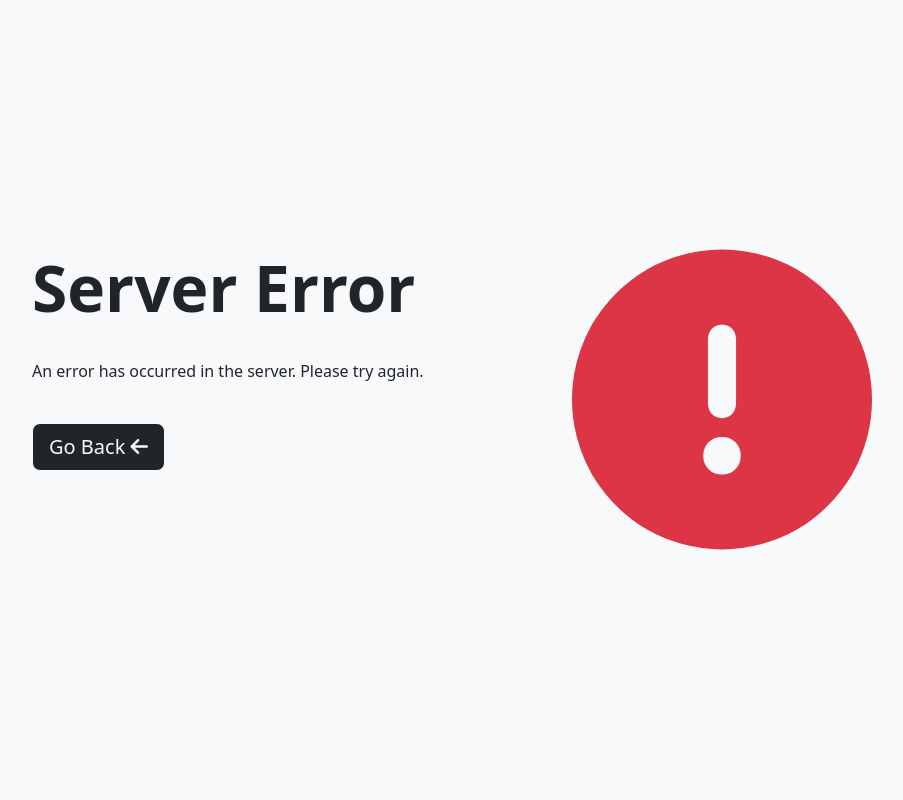
After one commit to cmcaquilala/SP-Davao-del-Sur-Forecast, a Django app: template dashboard/templates/500.html in a window 1280 px wide. The commit adds this page. Shown: the whole page, without its empty margins (188-1091 px from the left). Run offline with Django 4.2, Linux system fonts and the light colour scheme; the template is opened without the code that fills it, so the values that code supplies are empty; some libraries are stand-ins or nearby versions.

Commit message:
added error handling

```diff
--- /dev/null
+++ b/dashboard/templates/500.html
@@ -0,0 +1,47 @@
+{% load static %}
+<!DOCTYPE html>
+<html lang="en">
+<head>
+    <meta charset="UTF-8">
+    <meta http-equiv="X-UA-Compatible" content="IE=edge">
+    <meta name="viewport" content="width=device-width, initial-scale=1.0">
+
+    <link href="https://cdn.jsdelivr.net/npm/bootstrap@5.3.0-alpha1/dist/css/bootstrap.min.css" rel="stylesheet" integrity="sha384-GLhlTQ8iRABdZLl6O3oVMWSktQOp6b7In1Zl3/Jr59b6EGGoI1aFkw7cmDA6j6gD" crossorigin="anonymous">
+    <script src="https://cdn.jsdelivr.net/npm/bootstrap@5.3.0-alpha1/dist/js/bootstrap.bundle.min.js" integrity="sha384-w76AqPfDkMBDXo30jS1Sgez6pr3x5MlQ1ZAGC+nuZB+EYdgRZgiwxhTBTkF7CXvN" crossorigin="anonymous"></script>
+
+    <script src="https://kit.fontawesome.com/70e2a3091b.js" crossorigin="anonymous"></script>
+
+    <title>Davao del Sur Rice and Corn Production</title>
+</head>
+<body>
+
+    <div class="container-fluid px-5 row vh-100 align-items-center justify-content-center bg-light mx-0 px-0">
+
+        <div class="row w-75">
+
+            <div class="col">
+
+                <h1 class="display-3 fw-bold">Server Error</h1>
+
+                <br>
+
+                <p>An error has occurred in the server. Please try again.</p>
+
+                <br>
+
+                <a class="btn btn-lg btn-dark btn-outline-light" href="{% url 'graphs_page' 'Rice' %}">Go Back <i class="fa-solid fa-arrow-left"> </i></a>
+
+            </div>
+
+            <div class="col-auto">
+
+                <i class="fa-solid fa-circle-exclamation text-danger" style="font-size: 300px;"> </i>
+
+            </div>
+
+        </div>
+
+    </div>
+
+</body>
+</html>
--- a/dashboard/templates/dashboard/lstm_graphs.html
+++ b/dashboard/templates/dashboard/lstm_graphs.html
@@ -200,9 +200,6 @@
 
             <div class="modal-footer">
                 <button type="button" class="btn btn-outline-dark" data-bs-dismiss="modal">Cancel</button>
-                {%comment%}
-                <a class="btn btn-danger" href="{% url 'delete_lstm' dataset model.id %}"><i class="fa-solid fa-trash"></i> Delete</a>
-                {%endcomment%}
                 <a class="btn btn-danger" href="{% url 'delete_model' dataset model.id %}"><i class="fa-solid fa-trash"></i> Delete</a>
                 <!-- {% comment %} <button type="button" class="btn btn-danger" href="{% url 'removeRecord' record.id %}">Save changes</button> {% endcomment %} -->
             </div>
--- a/dashboard/templates/dashboard/winters_graphs.html
+++ b/dashboard/templates/dashboard/winters_graphs.html
@@ -202,9 +202,6 @@
 
             <div class="modal-footer">
                 <button type="button" class="btn btn-outline-dark" data-bs-dismiss="modal">Cancel</button>
-                {%comment%}
-                <a class="btn btn-danger" href="{% url 'delete_winters' dataset model.id %}"><i class="fa-solid fa-trash"></i> Delete</a>
-                {%endcomment%}
                 <a class="btn btn-danger" href="{% url 'delete_model' dataset model.id %}"><i class="fa-solid fa-trash"></i> Delete</a>
                 <!-- {% comment %} <button type="button" class="btn btn-danger" href="{% url 'removeRecord' record.id %}">Save changes</button> {% endcomment %} -->
             </div>
--- a/dashboard/views.py
+++ b/dashboard/views.py
@@ -4,7 +4,7 @@ import csv
 import json
 
 from django.shortcuts import render, redirect
-from django.http import HttpResponse
+from django.http import HttpResponse, HttpResponseNotFound, HttpResponseServerError
 from django.templatetags.static import static
 from django.core.files.uploadedfile import SimpleUploadedFile
 from .models import *
--- a/forecastingprototype/settings.py
+++ b/forecastingprototype/settings.py
@@ -63,7 +63,8 @@ ROOT_URLCONF = 'forecastingprototype.urls'
 TEMPLATES = [
     {
         'BACKEND': 'django.template.backends.django.DjangoTemplates',
-        'DIRS': [os.path.join(BASE_DIR, 'templates')],
+        'DIRS': [os.path.join(BASE_DIR, 'templates'),
+                 os.path.join(BASE_DIR, 'dashboard/templates')],
         'APP_DIRS': True,
         'OPTIONS': {
             'context_processors': [
```
Also changed, not shown: dashboard/templates/404.html (added, +47 -0 lines), dashboard/urls.py (+0 -7 lines), static/images/error-icon.png (added).
